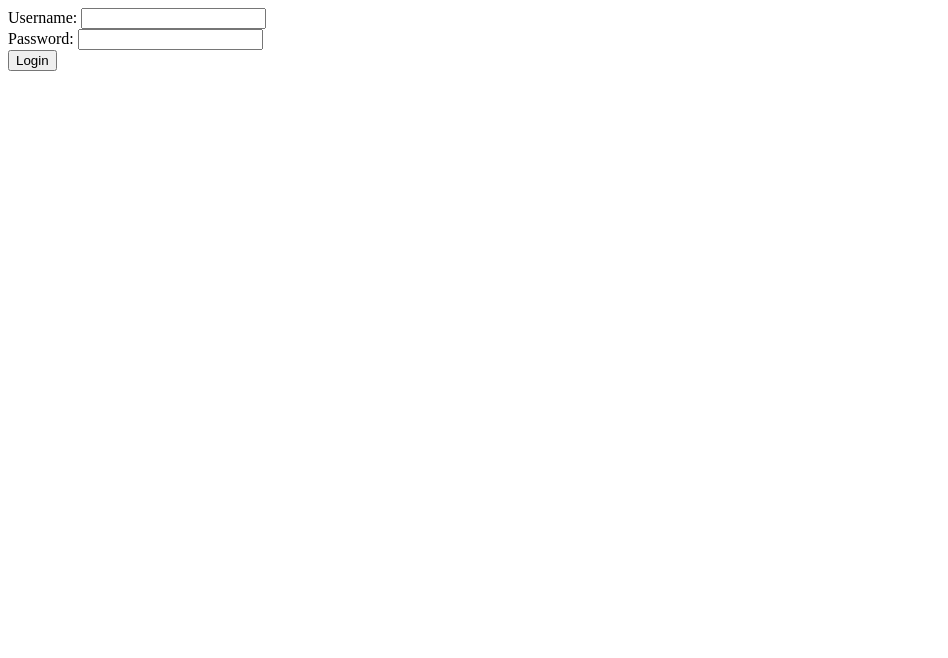
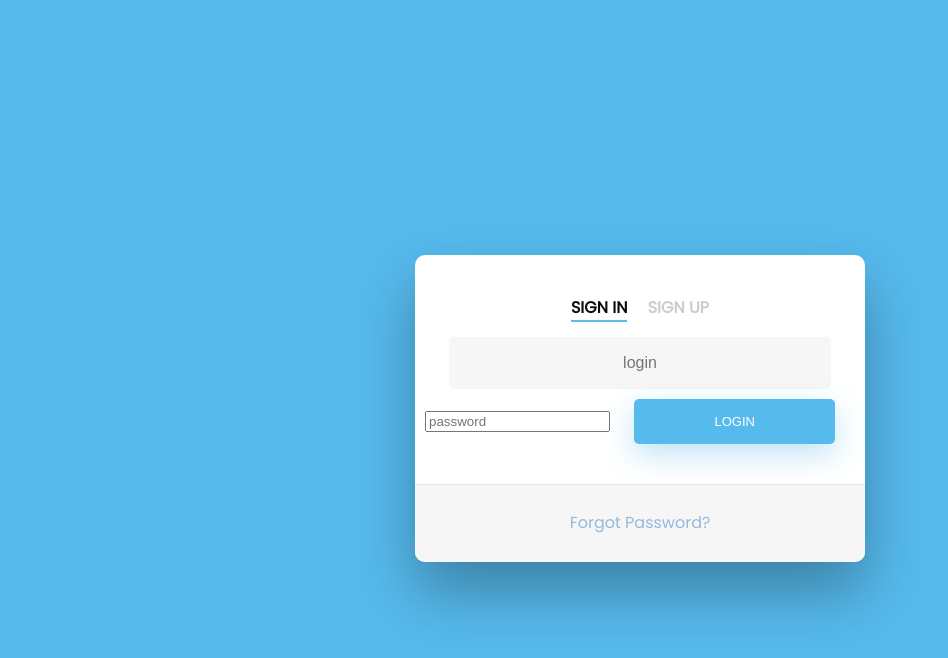
Before and after one commit to silsalvi/GitProva, a plain HTML site: page Login/WebContent/index.html in a window 1280 px wide. Shown: the whole page, without its empty margins (0-948 px from the left). Drawn offline with Linux system fonts and the light colour scheme.

Commit message:
Style login

```diff
--- a/Login/WebContent/index.html
+++ b/Login/WebContent/index.html
@@ -3,14 +3,301 @@
 <html>
 <head>
 <meta charset="UTF-8">
-<title>Insert title here</title>
+<title>Login</title>
+<style type="text/css">
+@import url('https://fonts.googleapis.com/css?family=Poppins');
+
+/* BASIC */
+
+html {
+  background-color: #56baed;
+}
+
+body {
+  font-family: "Poppins", sans-serif;
+  height: 100vh;
+}
+
+a {
+  color: #92badd;
+  display:inline-block;
+  text-decoration: none;
+  font-weight: 400;
+}
+
+h2 {
+  text-align: center;
+  font-size: 16px;
+  font-weight: 600;
+  text-transform: uppercase;
+  display:inline-block;
+  margin: 40px 8px 10px 8px;
+  color: #cccccc;
+}
+
+
+
+/* STRUCTURE */
+
+.wrapper {
+  display: flex;
+  align-items: center;
+  flex-direction: column;
+  justify-content: center;
+  width: 100%;
+  min-height: 100%;
+  padding: 20px;
+}
+
+#formContent {
+  -webkit-border-radius: 10px 10px 10px 10px;
+  border-radius: 10px 10px 10px 10px;
+  background: #fff;
+  padding: 30px;
+  width: 90%;
+  max-width: 450px;
+  position: relative;
+  padding: 0px;
+  -webkit-box-shadow: 0 30px 60px 0 rgba(0,0,0,0.3);
+  box-shadow: 0 30px 60px 0 rgba(0,0,0,0.3);
+  text-align: center;
+}
+
+#formFooter {
+  background-color: #f6f6f6;
+  border-top: 1px solid #dce8f1;
+  padding: 25px;
+  text-align: center;
+  -webkit-border-radius: 0 0 10px 10px;
+  border-radius: 0 0 10px 10px;
+}
+
+
+
+/* TABS */
+
+h2.inactive {
+  color: #cccccc;
+}
+
+h2.active {
+  color: #0d0d0d;
+  border-bottom: 2px solid #5fbae9;
+}
+
+
+
+/* FORM TYPOGRAPHY*/
+
+input[type=button], input[type=submit], input[type=reset]  {
+  background-color: #56baed;
+  border: none;
+  color: white;
+  padding: 15px 80px;
+  text-align: center;
+  text-decoration: none;
+  display: inline-block;
+  text-transform: uppercase;
+  font-size: 13px;
+  -webkit-box-shadow: 0 10px 30px 0 rgba(95,186,233,0.4);
+  box-shadow: 0 10px 30px 0 rgba(95,186,233,0.4);
+  -webkit-border-radius: 5px 5px 5px 5px;
+  border-radius: 5px 5px 5px 5px;
+  margin: 5px 20px 40px 20px;
+  -webkit-transition: all 0.3s ease-in-out;
+  -moz-transition: all 0.3s ease-in-out;
+  -ms-transition: all 0.3s ease-in-out;
+  -o-transition: all 0.3s ease-in-out;
+  transition: all 0.3s ease-in-out;
+}
+
+input[type=button]:hover, input[type=submit]:hover, input[type=reset]:hover  {
+  background-color: #39ace7;
+}
+
+input[type=button]:active, input[type=submit]:active, input[type=reset]:active  {
+  -moz-transform: scale(0.95);
+  -webkit-transform: scale(0.95);
+  -o-transform: scale(0.95);
+  -ms-transform: scale(0.95);
+  transform: scale(0.95);
+}
+
+input[type=text] {
+  background-color: #f6f6f6;
+  border: none;
+  color: #0d0d0d;
+  padding: 15px 32px;
+  text-align: center;
+  text-decoration: none;
+  display: inline-block;
+  font-size: 16px;
+  margin: 5px;
+  width: 85%;
+  border: 2px solid #f6f6f6;
+  -webkit-transition: all 0.5s ease-in-out;
+  -moz-transition: all 0.5s ease-in-out;
+  -ms-transition: all 0.5s ease-in-out;
+  -o-transition: all 0.5s ease-in-out;
+  transition: all 0.5s ease-in-out;
+  -webkit-border-radius: 5px 5px 5px 5px;
+  border-radius: 5px 5px 5px 5px;
+}
+
+input[type=text]:focus {
+  background-color: #fff;
+  border-bottom: 2px solid #5fbae9;
+}
+
+input[type=text]:placeholder {
+  color: #cccccc;
+}
+
+
+
+/* ANIMATIONS */
+
+/* Simple CSS3 Fade-in-down Animation */
+.fadeInDown {
+  -webkit-animation-name: fadeInDown;
+  animation-name: fadeInDown;
+  -webkit-animation-duration: 1s;
+  animation-duration: 1s;
+  -webkit-animation-fill-mode: both;
+  animation-fill-mode: both;
+}
+
+@-webkit-keyframes fadeInDown {
+  0% {
+    opacity: 0;
+    -webkit-transform: translate3d(0, -100%, 0);
+    transform: translate3d(0, -100%, 0);
+  }
+  100% {
+    opacity: 1;
+    -webkit-transform: none;
+    transform: none;
+  }
+}
+
+@keyframes fadeInDown {
+  0% {
+    opacity: 0;
+    -webkit-transform: translate3d(0, -100%, 0);
+    transform: translate3d(0, -100%, 0);
+  }
+  100% {
+    opacity: 1;
+    -webkit-transform: none;
+    transform: none;
+  }
+}
+
+/* Simple CSS3 Fade-in Animation */
+@-webkit-keyframes fadeIn { from { opacity:0; } to { opacity:1; } }
+@-moz-keyframes fadeIn { from { opacity:0; } to { opacity:1; } }
+@keyframes fadeIn { from { opacity:0; } to { opacity:1; } }
+
+.fadeIn {
+  opacity:0;
+  -webkit-animation:fadeIn ease-in 1;
+  -moz-animation:fadeIn ease-in 1;
+  animation:fadeIn ease-in 1;
+
+  -webkit-animation-fill-mode:forwards;
+  -moz-animation-fill-mode:forwards;
+  animation-fill-mode:forwards;
+
+  -webkit-animation-duration:1s;
+  -moz-animation-duration:1s;
+  animation-duration:1s;
+}
+
+.fadeIn.first {
+  -webkit-animation-delay: 0.4s;
+  -moz-animation-delay: 0.4s;
+  animation-delay: 0.4s;
+}
+
+.fadeIn.second {
+  -webkit-animation-delay: 0.6s;
+  -moz-animation-delay: 0.6s;
+  animation-delay: 0.6s;
+}
+
+.fadeIn.third {
+  -webkit-animation-delay: 0.8s;
+  -moz-animation-delay: 0.8s;
+  animation-delay: 0.8s;
+}
+
+.fadeIn.fourth {
+  -webkit-animation-delay: 1s;
+  -moz-animation-delay: 1s;
+  animation-delay: 1s;
+}
+
+/* Simple CSS3 Fade-in Animation */
+.underlineHover:after {
+  display: block;
+  left: 0;
+  bottom: -10px;
+  width: 0;
+  height: 2px;
+  background-color: #56baed;
+  content: "";
+  transition: width 0.2s;
+}
+
+.underlineHover:hover {
+  color: #0d0d0d;
+}
+
+.underlineHover:hover:after{
+  width: 100%;
+}
+
+
+
+/* OTHERS */
+
+*:focus {
+    outline: none;
+}
+
+#icon {
+  width:60%;
+}
+
+* {
+  box-sizing: border-box;
+}
+</style>
 </head>
 <body>
-<form name="loginForm" method="post" action="login">
-    Username: <input type="text" name="username"/> <br/>
-    Password: <input type="password" name="password"/> <br/>
-    <input type="submit" value="Login" />
-</form>
+<div class="wrapper fadeInDown">
+  <div id="formContent">
+    <!-- Tabs Titles -->
+    <h2 class="active"> Sign In </h2>
+    <h2 class="inactive underlineHover">Sign Up </h2>
+
+    <!-- Icon -->
+
+
+    <!-- Login Form -->
+    <form action="login" method="post">
+      <input type="text" id="login" class="fadeIn second" name="username" placeholder="login">
+      <input type="password" id="password" class="fadeIn third" name="password" placeholder="password">
+      <input type="submit" class="fadeIn fourth" value="login">
+    </form>
+
+    <!-- Remind Passowrd -->
+    <div id="formFooter">
+      <a class="underlineHover" href="#">Forgot Password?</a>
+    </div>
+
+  </div>
+</div>
 
 </body>
 </html>
```
Also changed, not shown: Login/WebContent/benvenuto.html (added, +274 -0 lines), 2 other files.
